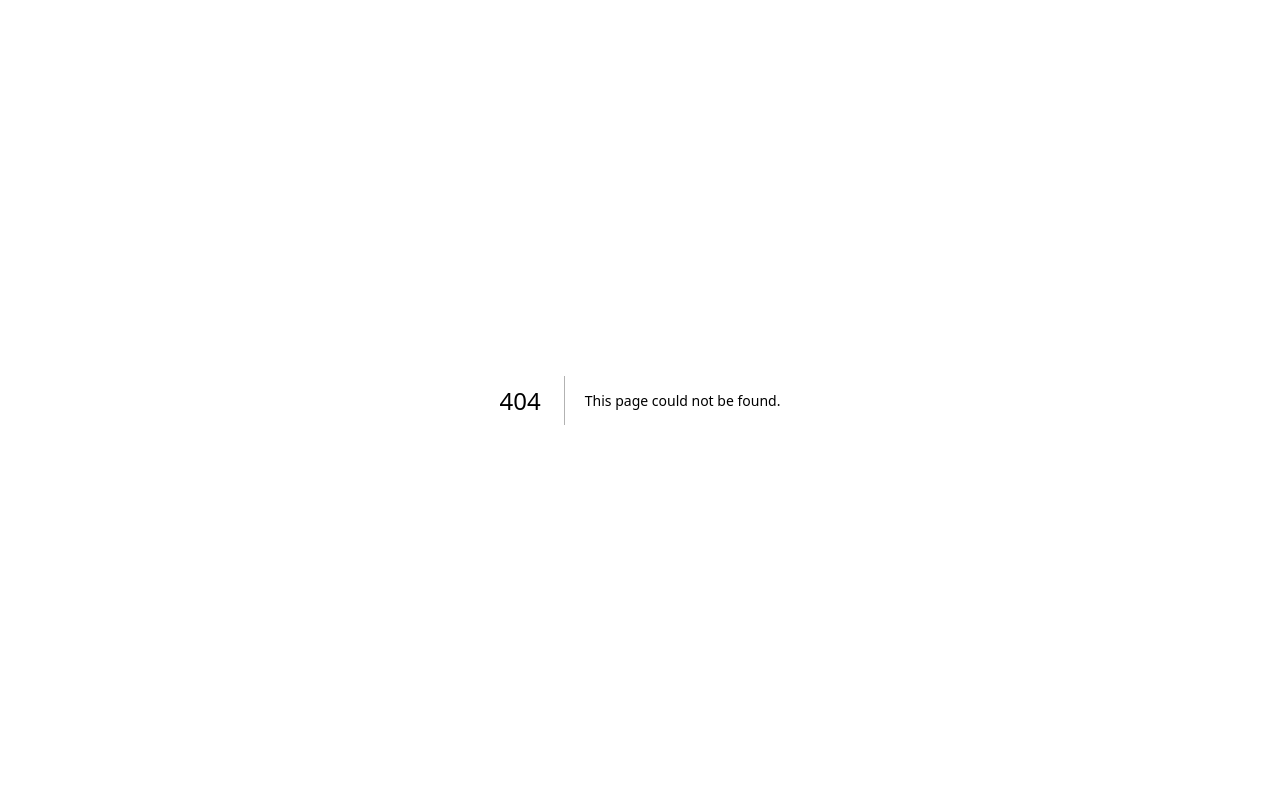
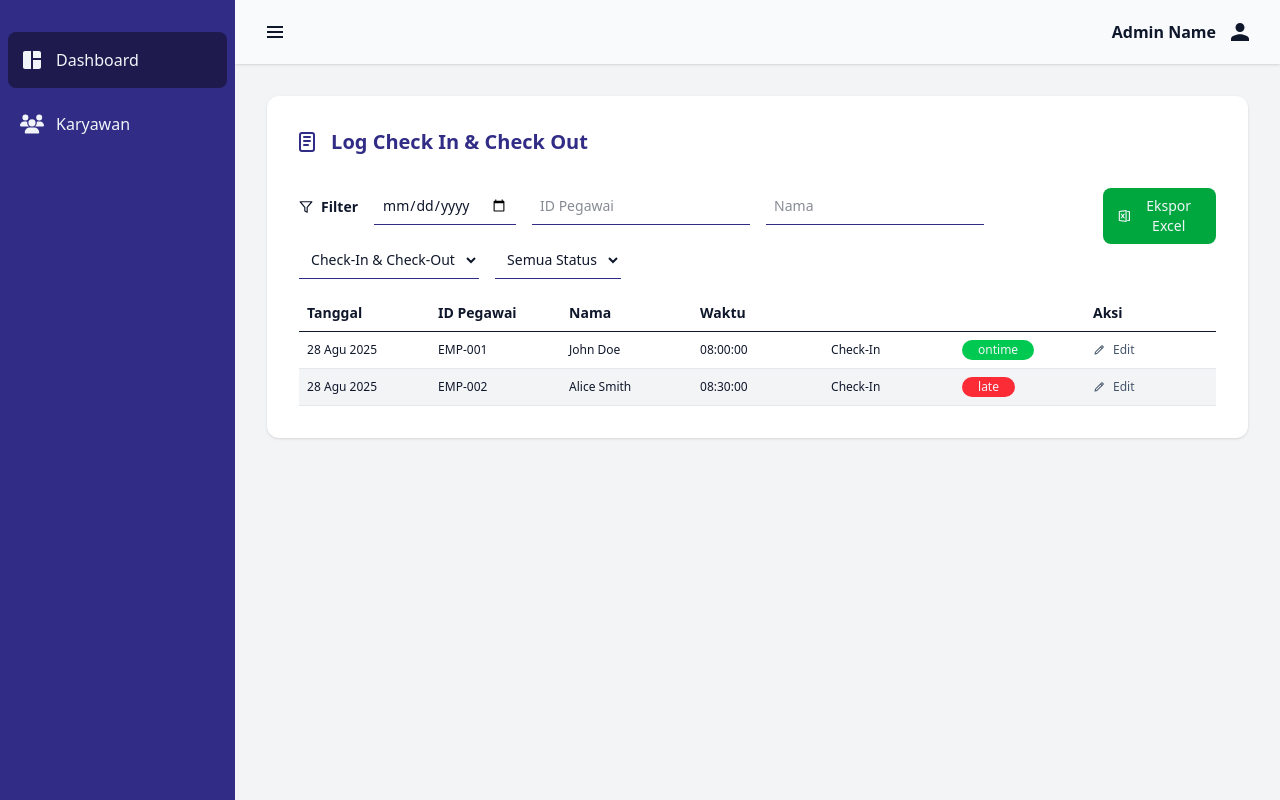
Before and after one commit to lakhatekno/attendance-frontend, a Next.js app: page /admin in a window 1280 px wide. Before the commit this address had no page. Built offline with nearby package versions, Linux system fonts and the light colour scheme.

Commit message:
[Admin][Dashboard][Log Table] Create section Log table, staeful, filter, button export

```diff
--- /dev/null
+++ b/src/app/admin/page.tsx
@@ -0,0 +1,26 @@
+import AttendanceLogFilter from '@/components/features/admin-dashboard/AttendanceLogFilter.component';
+import LogTable from '@/components/features/admin-dashboard/LogTable.component';
+
+import { TbNotes } from 'react-icons/tb';
+import { RiFileExcel2Line } from 'react-icons/ri';
+
+export default function AdminPage() {
+	return (
+		<div>
+			<section className="bg-white shadow rounded-xl p-8">
+				<div className="flex gap-4 items-center mb-8 text-indigo-900">
+					<TbNotes className="scale-150" />
+					<h2 className="font-bold text-xl">Log Check In & Check Out</h2>
+				</div>
+				<div className="flex justify-between">
+					<AttendanceLogFilter />
+          <button className='bg-green-600 flex gap-2 font-medium h-fit w-fit px-4 py-2 items-center rounded-lg text-sm text-slate-100' disabled>
+					  <RiFileExcel2Line className='scale-125' />
+            Ekspor Excel
+          </button>
+				</div>
+				<LogTable />
+			</section>
+		</div>
+	);
+}
--- /dev/null
+++ b/src/components/features/admin-dashboard/AttendanceLogFilter.component.tsx
@@ -0,0 +1,57 @@
+'use client';
+
+import { useAttendanceLogStore } from '@/store/attendance-log.store';
+
+import { LuFilter } from 'react-icons/lu';
+
+export default function AttendanceLogFilter() {
+	const { filters, setFilter } = useAttendanceLogStore();
+
+	return (
+			<div className="flex flex-wrap gap-4 mb-4 text-sm items-center">
+				<div className="flex gap-2 items-center text-slate-900">
+					<LuFilter />
+					<p className="font-semibold text-sm">Filter</p>
+				</div>
+				<input
+					type="date"
+					value={filters.date || ''}
+					onChange={(e) => setFilter('date', e.target.value)}
+					className="border-b border-b-indigo-900 focus:outline-none focus:border-b-2  p-2"
+				/>
+				<input
+					type="text"
+					placeholder="ID Pegawai"
+					value={filters.identityNumber || ''}
+					onChange={(e) => setFilter('identityNumber', e.target.value)}
+					className="border-b border-b-indigo-900 focus:outline-none focus:border-b-2  p-2"
+				/>
+				<input
+					type="text"
+					placeholder="Nama"
+					value={filters.name || ''}
+					onChange={(e) => setFilter('name', e.target.value)}
+					className="border-b border-b-indigo-900 focus:outline-none focus:border-b-2  p-2"
+				/>
+				<select
+					value={filters.category || ''}
+					onChange={(e) => setFilter('category', e.target.value || undefined)}
+					className="border-b border-b-indigo-900 focus:outline-none focus:border-b-2  p-2"
+				>
+					<option value="">Check-In & Check-Out</option>
+					<option value="check-in">Check-In</option>
+					<option value="check-out">Check-Out</option>
+				</select>
+				<select
+					value={filters.status || ''}
+					onChange={(e) => setFilter('status', e.target.value || undefined)}
+					className="border-b border-b-indigo-900 focus:outline-none focus:border-b-2  p-2"
+				>
+					<option value="">Semua Status</option>
+					<option value="ontime">On Time</option>
+					<option value="late">Late</option>
+					<option value="early">Early</option>
+				</select>
+			</div>
+	);
+}
--- /dev/null
+++ b/src/components/features/admin-dashboard/LogTable.component.tsx
@@ -0,0 +1,85 @@
+'use client';
+
+import { useAttendanceLogStore } from '@/store/attendance-log.store';
+import { formatDate } from '@/utils/date';
+import { useEffect } from 'react';
+
+import { BiPencil } from 'react-icons/bi';
+
+export default function LogTable() {
+	const { setLogs, filteredLogs } = useAttendanceLogStore();
+
+	useEffect(() => {
+		setLogs([
+			{
+				date: '2025-08-28',
+				identityNumber: 'EMP-001',
+				name: 'John Doe',
+				recordTime: '08:00:00',
+				category: 'check-in',
+				status: 'ontime',
+			},
+			{
+				date: '2025-08-28',
+				identityNumber: 'EMP-002',
+				name: 'Alice Smith',
+				recordTime: '08:30:00',
+				category: 'check-in',
+				status: 'late',
+			},
+		]);
+	}, [setLogs]);
+
+	if (!filteredLogs.length) {
+		return <p className="text-gray-500 text-center">No attendance logs found.</p>;
+	}
+
+	return (
+		<table className="table-fixed border-collapse w-full text-sm">
+			<thead>
+				<tr className="text-slate-900 font-medium text-left">
+					<th className="border-b p-2">Tanggal</th>
+					<th className="border-b p-2">ID Pegawai</th>
+					<th className="border-b p-2">Nama</th>
+					<th className="border-b p-2">Waktu</th>
+					<th className="border-b p-2"></th>
+					<th className="border-b p-2"></th>
+					<th className="border-b p-2">Aksi</th>
+				</tr>
+			</thead>
+			<tbody>
+				{filteredLogs.map((log, index) => (
+					<tr
+						key={index}
+						className={`hover:bg-gray-200 cursor-default text-xs border-b border-b-gray-200
+            ${index % 2 !== 0 ? 'bg-gray-100' : 'bg-white'}`}
+					>
+						<td className="p-2">{formatDate(log.date)}</td>
+						<td className="p-2">{log.identityNumber}</td>
+						<td className="p-2">{log.name}</td>
+						<td className="p-2">{log.recordTime}</td>
+						<td className="p-2 capitalize">{log.category}</td>
+						<td className={`p-2 font-medium`}>
+							<p
+								className={`${
+									log.status === 'ontime' ? 'bg-green-500' : 'bg-red-500'
+								} rounded-full px-4 py-0.5 text-xs w-fit h-fit text-slate-100`}
+							>
+								{log.status}
+							</p>
+						</td>
+						<td className="p-2 text-slate-600">
+							<button
+								className="flex gap-2 items-center text-xs cursor-pointer"
+								disabled
+							>
+                <BiPencil className='' />
+                Edit
+              </button>
+						</td>
+					</tr>
+				))}
+			</tbody>
+		</table>
+	);
+}
--- /dev/null
+++ b/src/store/attendance-log.store.ts
@@ -0,0 +1,32 @@
+import { AttendanceLogState } from '@/model';
+import { create } from 'zustand';
+
+export const useAttendanceLogStore = create<AttendanceLogState>((set, get) => ({
+	logs: [],
+	filters: {},
+	setLogs: (logs) => set({ logs: logs, filteredLogs: logs }),
+	setFilter: (key, value) => {
+		set((state) => ({
+			filters: {
+				...state.filters,
+				[key]: value,
+			},
+		}));
+
+    get().filterLogs();
+	},
+  filteredLogs: [],
+	filterLogs: () => {
+		const { logs, filters } = get();
+		const filtered =  logs.filter((log) => {
+			return (
+				(!filters.date || log.date === filters.date) &&
+				(!filters.identityNumber || log.identityNumber.includes(filters.identityNumber)) &&
+				(!filters.name || log.name.toLowerCase().includes(filters.name.toLowerCase())) &&
+				(!filters.category || log.category === filters.category) &&
+				(!filters.status || log.status === filters.status)
+			);
+		});
+    set({filteredLogs: filtered});
+	},
+}));
--- /dev/null
+++ b/src/utils/date.ts
@@ -0,0 +1,8 @@
+export const formatDate = (date: string): string => {
+	const d = new Date(date);
+	return d.toLocaleDateString('id-ID', {
+		year: 'numeric',
+		month: 'short',
+		day: 'numeric',
+	});
+};
```
Also changed, not shown: src/model/attendance-log.model.ts (added, +28 -0 lines).
